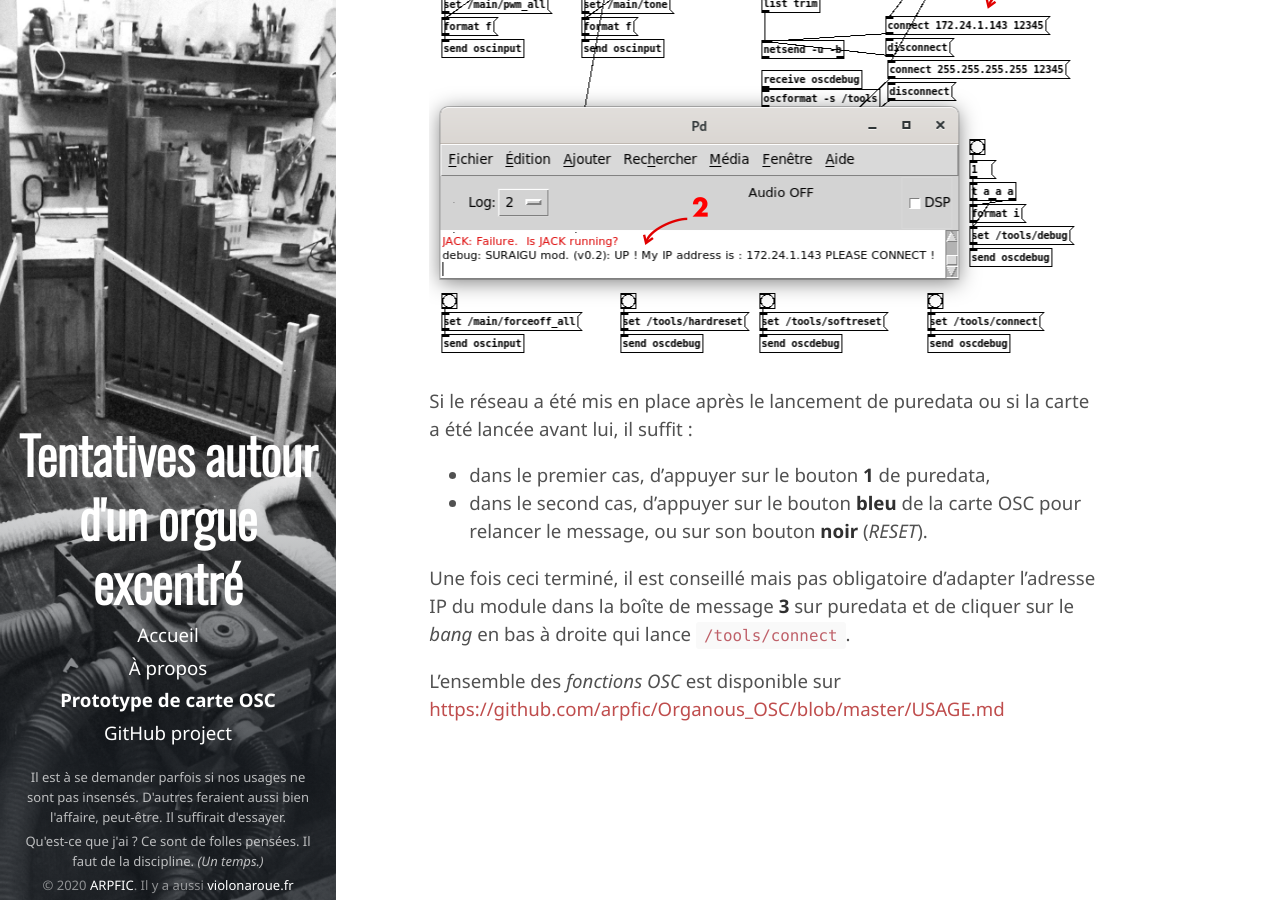
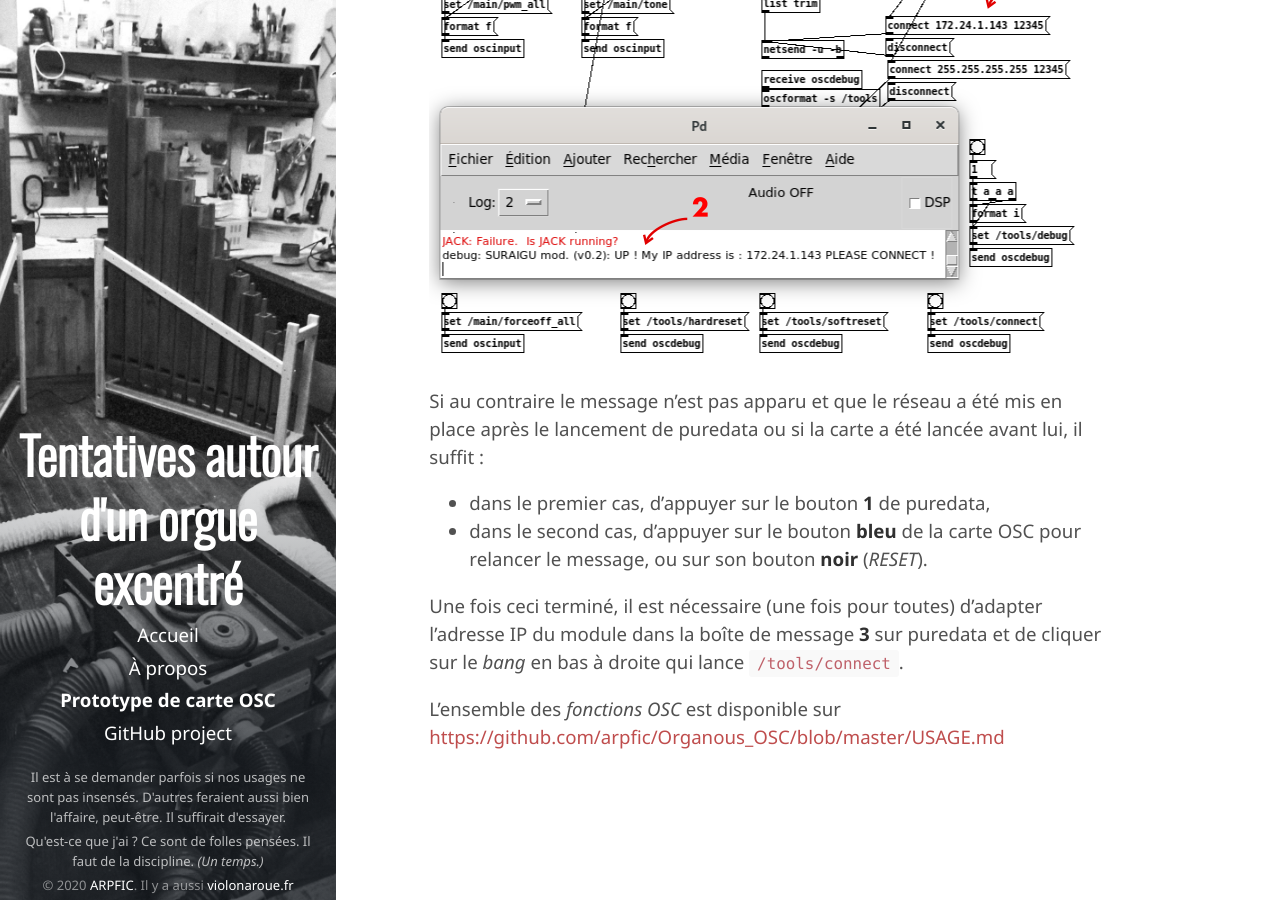
Before and after one commit to arpfic/arpfic.github.io, a Jekyll site: the page built from carte-osc.md, in a window 1280 px wide and 900 px high, scrolled down 5111 px. Built offline with Jekyll 4.4.1, drawn with Linux system fonts in a browser that asks for light colours.

Commit message:
carte-osc maj

```diff
--- a/carte-osc.md
+++ b/carte-osc.md
@@ -88,11 +88,11 @@ Si le réseau et la carte fonctionnent correctement :
 
 ![](https://raw.githubusercontent.com/arpfic/arpfic.github.io/master/img/puredata.png)
 
-Si le réseau a été mis en place après le lancement de puredata ou si la carte a été lancée avant lui, il suffit :
+Si au contraire le message n'est pas apparu et que le réseau a été mis en place après le lancement de puredata ou si la carte a été lancée avant lui, il suffit :
 
 * dans le premier cas, d'appuyer sur le bouton **1** de puredata,
 * dans le second cas, d'appuyer sur le bouton **bleu** de la carte OSC pour relancer le message, ou sur son bouton **noir** (*RESET*).
 
-Une fois ceci terminé, il est conseillé mais pas obligatoire d'adapter l'adresse IP du module dans la boîte de message **3** sur puredata et de cliquer sur le *bang* en bas à droite qui lance `/tools/connect`.
+Une fois ceci terminé, il est nécessaire (une fois pour toutes) d'adapter l'adresse IP du module dans la boîte de message **3** sur puredata et de cliquer sur le *bang* en bas à droite qui lance `/tools/connect`.
 
 L'ensemble des *fonctions OSC* est disponible sur [https://github.com/arpfic/Organous_OSC/blob/master/USAGE.md](https://github.com/arpfic/Organous_OSC/blob/master/USAGE.md)
```
